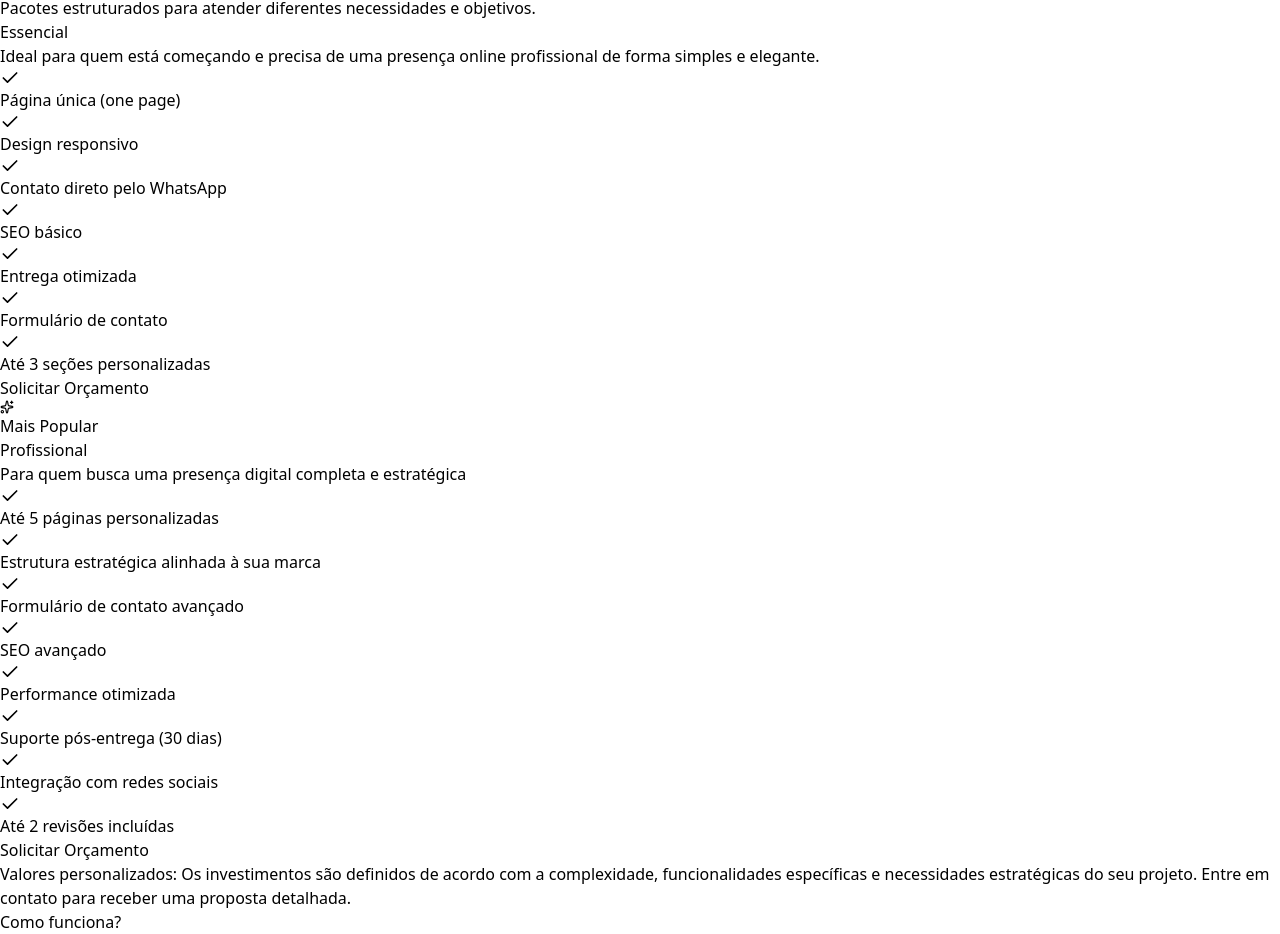
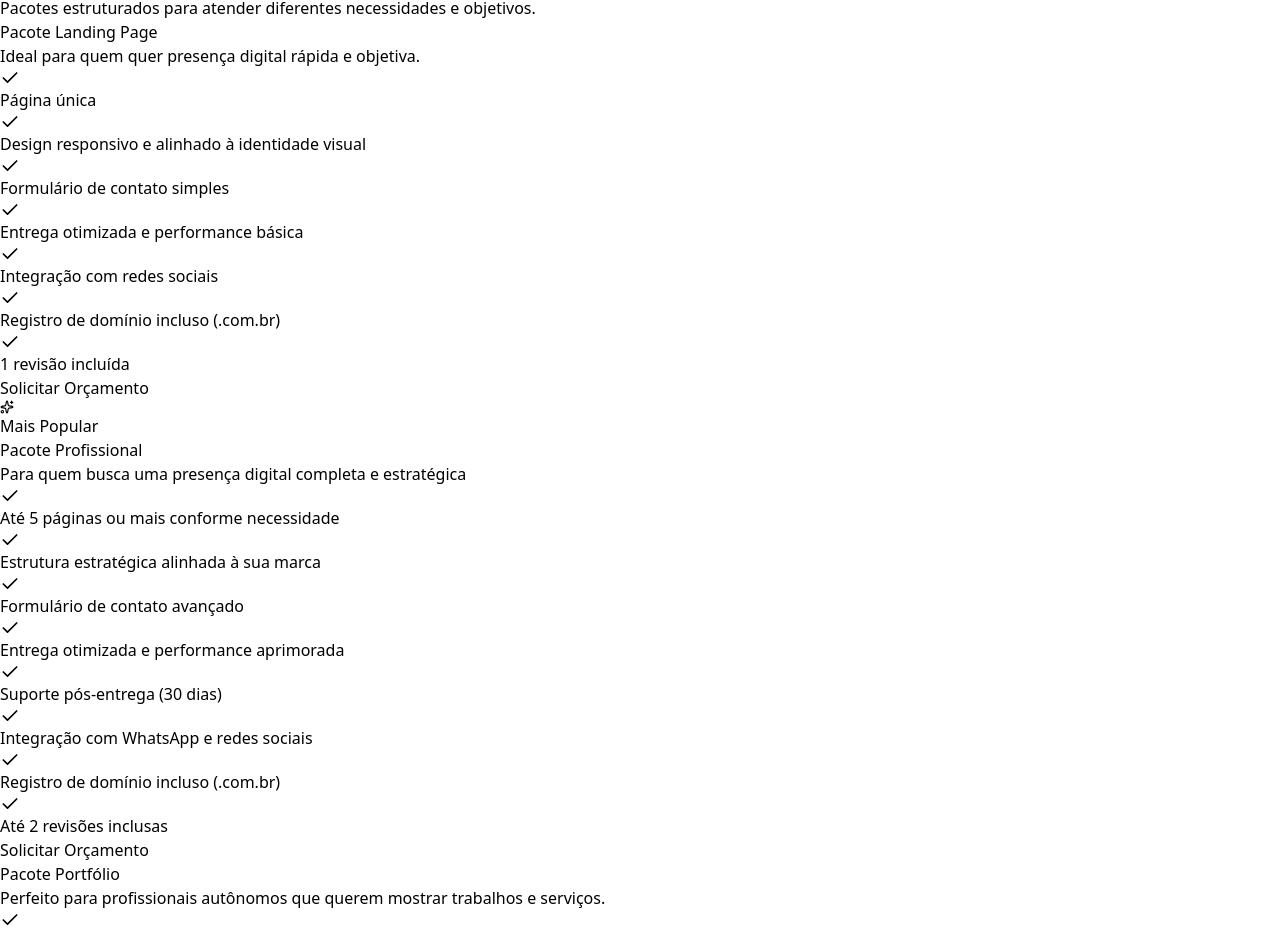
Before and after one commit to aneelise/meuprojeto, a React (Vite) app: page / in a window 1280 px wide. Shown: the part 1918-2852 px from the top of the page. Built offline with nearby package versions, Linux system fonts and the light colour scheme.

Commit message:
alteracao

```diff
--- a/src/components/Plans.tsx
+++ b/src/components/Plans.tsx
@@ -2,33 +2,47 @@ import { Check, Sparkles } from 'lucide-react';
 
 const plans = [
   {
-    name: 'Essencial',
-    description: 'Ideal para quem está começando e precisa de uma presença online profissional de forma simples e elegante.',
+    name: 'Pacote Landing Page',
+    description: 'Ideal para quem quer presença digital rápida e objetiva.',
     features: [
-      'Página única (one page)',
-      'Design responsivo',
-      'Contato direto pelo WhatsApp',
-      'SEO básico',
-      'Entrega otimizada',
-      'Formulário de contato',
-      'Até 3 seções personalizadas'
+      'Página única',
+      'Design responsivo e alinhado à identidade visual',
+      'Formulário de contato simples',
+      'Entrega otimizada e performance básica',
+      'Integração com redes sociais',
+      'Registro de domínio incluso (.com.br)',
+      '1 revisão incluída'
     ],
     highlight: false
   },
   {
-    name: 'Profissional',
+    name: 'Pacote Profissional',
     description: 'Para quem busca uma presença digital completa e estratégica',
     features: [
-      'Até 5 páginas personalizadas',
+      'Até 5 páginas ou mais conforme necessidade',
       'Estrutura estratégica alinhada à sua marca',
       'Formulário de contato avançado',
-      'SEO avançado',
-      'Performance otimizada',
+      'Entrega otimizada e performance aprimorada',
       'Suporte pós-entrega (30 dias)',
-      'Integração com redes sociais',
-      'Até 2 revisões incluídas'
+      'Integração com WhatsApp e redes sociais',
+      'Registro de domínio incluso (.com.br)',
+      'Até 2 revisões inclusas'
     ],
     highlight: true
+  },
+   {
+    name: 'Pacote Portfólio',
+    description: 'Perfeito para profissionais autônomos que querem mostrar trabalhos e serviços.',
+    features: [
+      'Até 3 páginas personalizadas',
+      'Design alinhado à identidade visual',
+      'Galeria ou apresentação de trabalhos',
+      'Formulário de contato simples',
+      'Entrega otimizada e performance básica',
+      'Registro de domínio incluso (.com.br)',
+      '1 revisão incluída'
+    ],
+    highlight: false
   }
 ];
 
@@ -120,7 +134,7 @@ export default function Plans() {
 
         <div className="mt-12 text-center bg-[#FFF8F3] p-6 rounded-2xl border border-[#8B4357]/20 max-w-4xl mx-auto">
           <p className="text-[#4A4A4A] leading-relaxed">
-            <span className="font-bold text-[#6B1A3D]">Valores personalizados:</span> Os investimentos são definidos de acordo com a complexidade, funcionalidades específicas e necessidades estratégicas do seu projeto. Entre em contato para receber uma proposta detalhada.
+            <span className="font-bold text-[#6B1A3D]">Valores personalizados:</span> Os investimentos são definidos de acordo com a complexidade, funcionalidades específicas e necessidades do seu projeto. O valor já inclui o registro do domínio (.com.br).<br /> Entre em contato para receber uma proposta detalhada.
           </p>
         </div>
       </div>
--- a/src/components/Target.tsx
+++ b/src/components/Target.tsx
@@ -29,7 +29,7 @@ export default function Target() {
       <div className="max-w-7xl mx-auto px-6">
         <div className="text-center mb-16">
           <div className="inline-block px-4 py-2 bg-[#FFF8F3] rounded-full border border-[#8B4357]/20 mb-6">
-            <span className="text-sm text-[#6B1A3D] font-medium">Para Quem É</span>
+            <span className="text-sm text-[#6B1A3D] font-medium">Para quem é?</span>
           </div>
           <h2 className="font-serif text-4xl md:text-5xl font-bold text-[#6B1A3D] mb-6">
             Ideal para quem valoriza<br />
```
